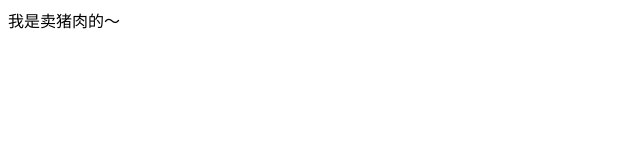
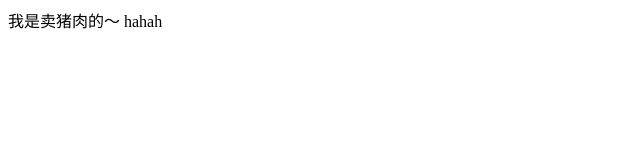
Before and after one commit to joker-zhang2020/blog-test, a plain HTML site: page index.html in a window 1280 px wide. Shown: the full height of the page, 0-640 px from the left. Drawn offline with Linux system fonts and the light colour scheme.

Commit message:
增加内容了

```diff
--- a/index.html
+++ b/index.html
@@ -9,6 +9,7 @@
 
 <body>
     我是卖猪肉的～
+    hahah
 </body>
 
 </html>
```
